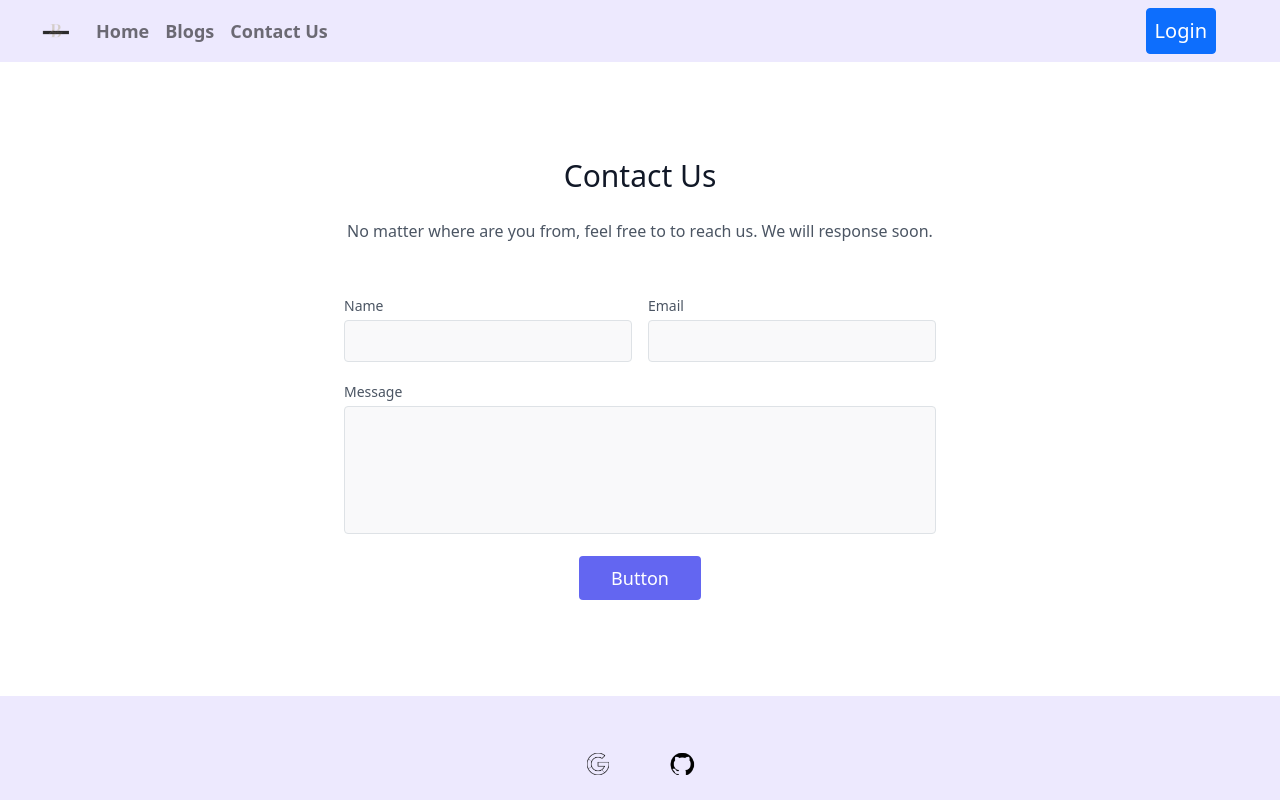
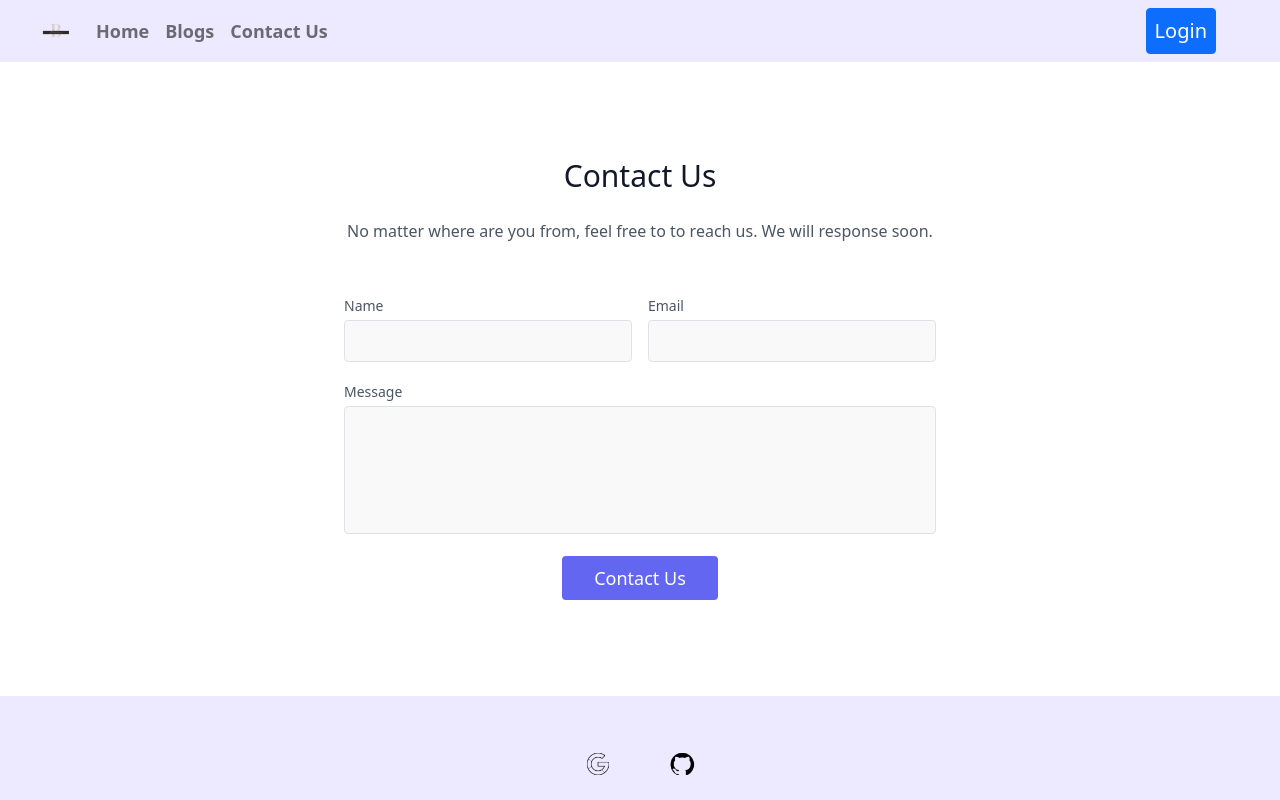
Before and after one commit to JubayerAhmmodShuvo/BookHouse-Client, a React (Create React App) app: page /contact in a window 1280 px wide. Shown: the top 800 px of the page. Built offline with nearby package versions, Linux system fonts and the light colour scheme; no server answers.

Commit message:
contact page modified

```diff
--- a/src/components/Pages/Contact/Contact.js
+++ b/src/components/Pages/Contact/Contact.js
@@ -21,7 +21,7 @@ const Contact = () => {
             <h1 className="sm:text-3xl text-2xl font-medium title-font mb-4 text-gray-900">
               Contact Us
             </h1>
-            <p className="lg:w-2/3 mx-auto leading-relaxed text-base">
+            <p className="lg:w-2/3 mx-auto leading-relaxed text-base ">
               No matter where are you from, feel free to to reach us. We will response soon.
             </p>
           </div>
@@ -79,9 +79,9 @@ const Contact = () => {
                 <div className="p-2 w-full">
                   <button
 
-                    className="flex mx-auto text-white bg-indigo-500 border-0 py-2 px-8 focus:outline-none hover:bg-indigo-600 rounded text-lg"
+                    className="flex mx-auto text-white bg-indigo-500 border-0 py-2 px-8 focus:outline-none hover:bg-indigo-700 rounded text-lg"
                   >
-                    Button
+                    Contact Us
                   </button>
                 </div>
               </div>
```
